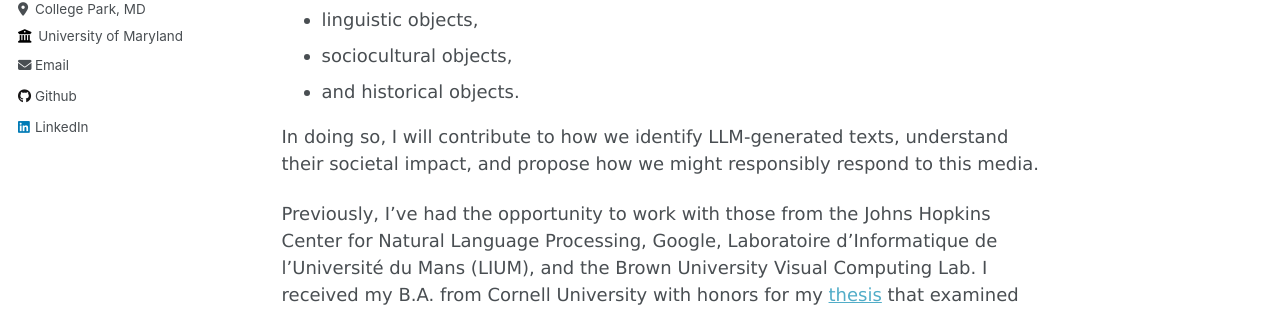
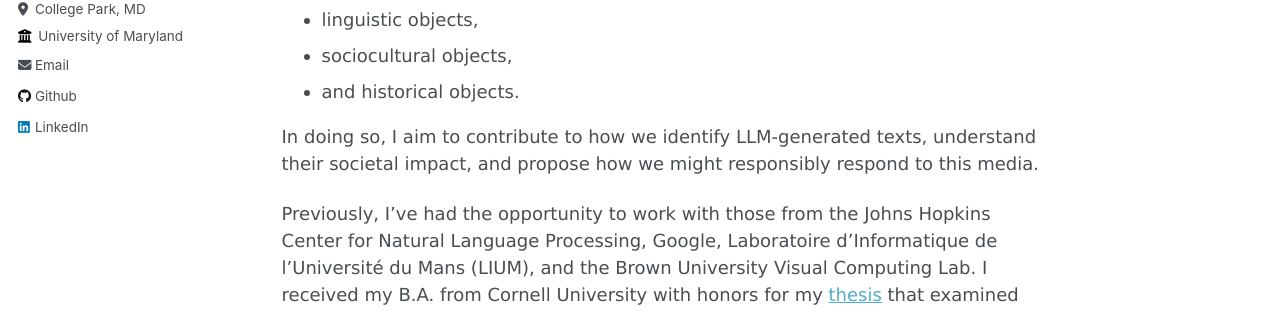
Before and after one commit to imanif/imanif.github.io, a Jekyll site: the page built from _pages/about.md, in a window 1280 px wide and 1293 px high. Shown: the part 431-743 px from the top of the window. Built offline with Jekyll 4.4.1, drawn with Linux system fonts in a browser that asks for light colours.

Commit message:
update about

```diff
--- a/_pages/about.md
+++ b/_pages/about.md
@@ -14,7 +14,7 @@ Hi! I'm a [post-baccalaureate research fellow](https://linguistics.umd.edu/acade
 - sociocultural objects,
 - and historical objects.
 
-In doing so, I will contribute to how we identify LLM-generated texts, understand their societal impact, and propose how we might responsibly respond to this media.
+In doing so, I aim to contribute to how we identify LLM-generated texts, understand their societal impact, and propose how we might responsibly respond to this media.
 
 Previously, I've had the opportunity to work with those from the Johns Hopkins Center for Natural Language Processing, Google, Laboratoire d'Informatique de l'Université du Mans (LIUM), and the Brown University Visual Computing Lab. I received my B.A. from Cornell University with honors for my [thesis](http://imanif.github.io/files/Finkley_HonorsThesis.pdf) that examined generative AI's impact on the literary tradition and the notion of authorship.
 
```
